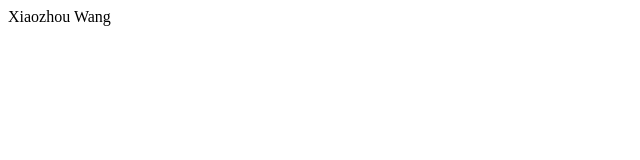
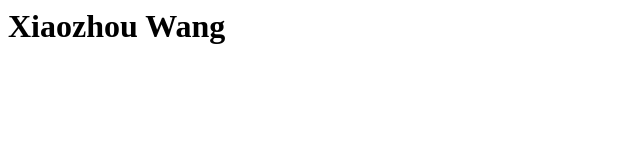
Before and after one commit to wangxiaozhou-polyu/wangxiaozhou-polyu.github.io, a plain HTML site: page index.html in a window 1280 px wide. Shown: the whole page, without its empty margins (0-640 px from the left). Drawn offline with Linux system fonts and the light colour scheme.

Commit message:
Update index.html

```diff
--- a/index.html
+++ b/index.html
@@ -1,2 +1,2 @@
 
-<h>Xiaozhou Wang </h>
+<h1>Xiaozhou Wang </h1>
```
